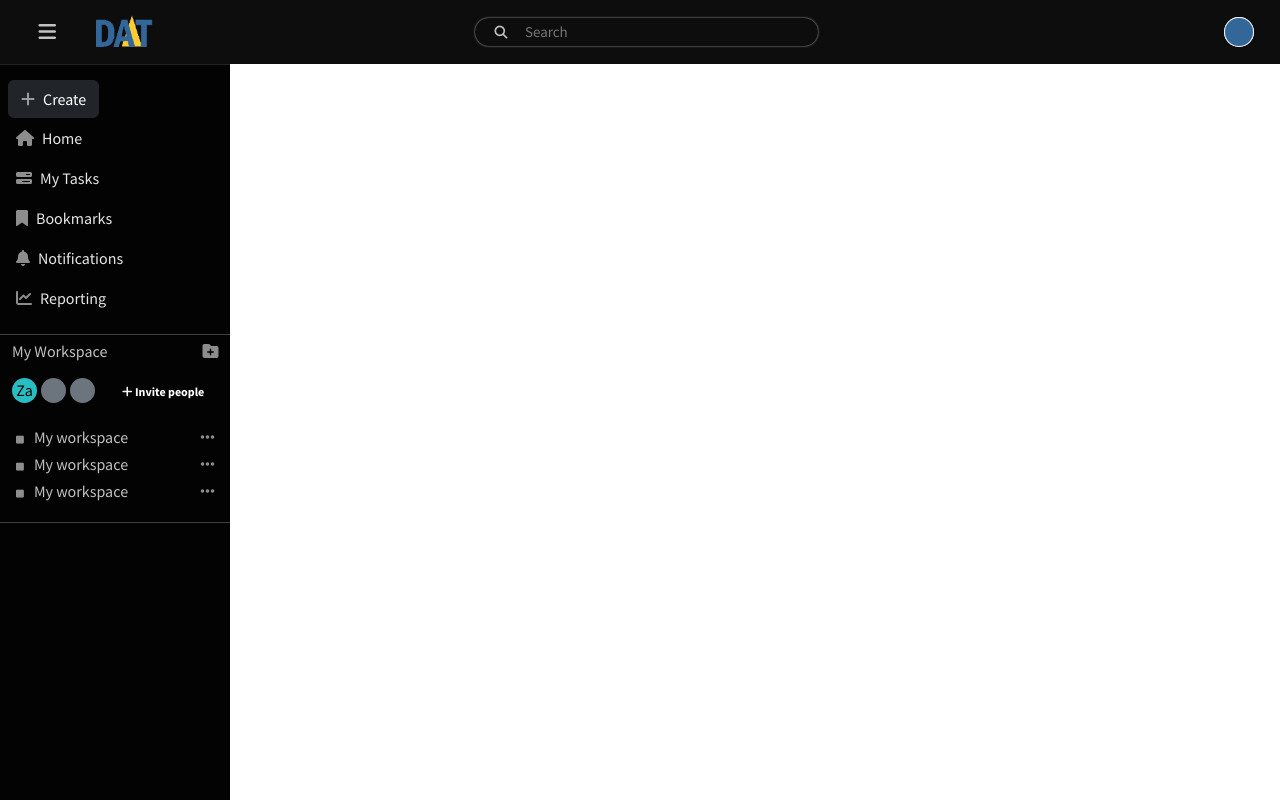
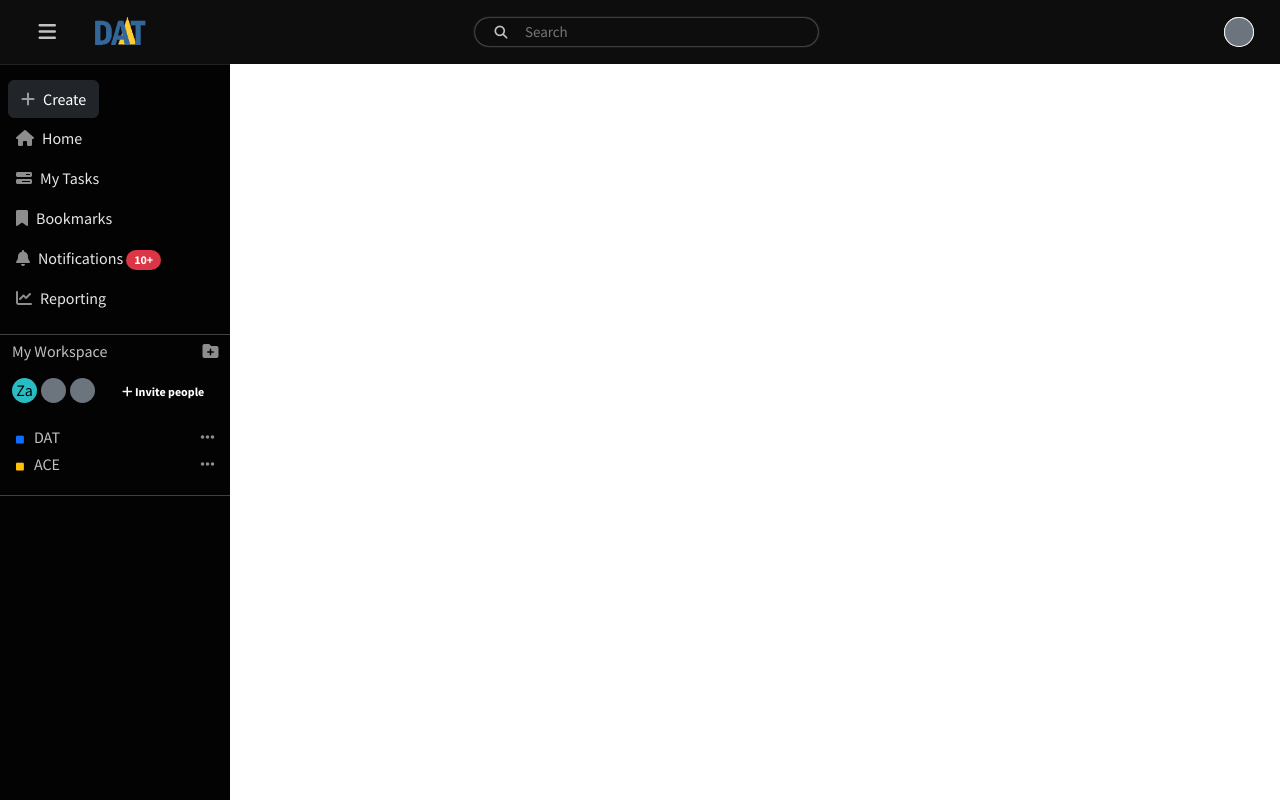
Before and after one commit to myominhtoo/dat-bbs-frontend, an Angular app: page / in a window 1280 px wide. Built offline with nearby package versions, Linux system fonts and the light colour scheme.

Commit message:
profile dropdown added

```diff
--- a/angular.json
+++ b/angular.json
@@ -28,7 +28,8 @@
               "node_modules/@fortawesome/fontawesome-free/css/all.min.css"
             ],
             "scripts": [
-              "node_modules/sweetalert/dist/sweetalert.min.js"
+              "node_modules/sweetalert/dist/sweetalert.min.js",
+              "node_modules/bootstrap/dist/js/bootstrap.bundle.min.js"
             ]
           },
           "configurations": {
--- a/src/app/components/layout/navbar.component.ts
+++ b/src/app/components/layout/navbar.component.ts
@@ -2,24 +2,7 @@ import { Component } from  "@angular/core";
 
 @Component({
     selector : 'navbar',
-    template : `
-         <header class="sticky-top w-100 bg-pale-dark d-flex px-5 align-items-center justify-content-around gap-1" id="header">
-            <div id="header-left" class="gap-2 align-items-center px-2 w-25 d-flex justify-content-start gap-3">
-                <i class="fa-solid fa-bars pale-snow" id="menu-icon" style="font-size:20px;transform: translateX(-100%);"></i>
-                <img src="/assets/icon.png" style="width:65px;" alt="icon">
-            </div>
-
-            <div id="header-center" class="gap-2 text-center px-2 w-50">
-                <i class="fa-solid fa-magnifying-glass" id="search-icon"></i>
-                <input type="search" id="search" placeholder="Search" />
-            </div>
-
-            <div id="header-right" class="gap-2 px-2 w-25 d-flex justify-content-end gap-2">
-                <div class="bg-thm" id="profile">
-                </div>
-            </div>
-        </header>
-    `
+    templateUrl:"./navbar.components.html"
 })
 export class NavbarComponent{
 
--- /dev/null
+++ b/src/app/components/layout/navbar.components.html
@@ -0,0 +1,24 @@
+<header class="sticky-top w-100 bg-pale-dark d-flex px-5 align-items-center justify-content-around gap-1" id="header">
+    <div id="header-left" class="gap-2 align-items-center px-2 w-25 d-flex justify-content-start gap-3">
+        <i class="fa-solid fa-bars pale-snow" id="menu-icon" style="font-size:20px;transform: translateX(-100%);"></i>
+        <img src="/assets/icon.png" style="width:58px;" alt="icon">
+    </div>
+
+    <div id="header-center" class="gap-2 text-center px-2 w-50">
+        <i class="fa-solid fa-magnifying-glass" id="search-icon"></i>
+        <input type="search" id="search" placeholder="Search" />
+    </div>
+
+    <div id="header-right" class="gap-2 px-2 w-25 d-flex justify-content-end gap-2">
+        <div class="btn-group">
+                <div  class="bg-thm btn btn-secondary" data-bs-toggle="dropdown" id="profile">
+                </div>
+            <ul class="dropdown-menu dropdown-menu-end dropdown-menu-lg-start">
+              <li><button class="dropdown-item" type="button">My Profile</button></li>
+              <li><button class="dropdown-item" type="button">LogOut</button></li>
+            </ul>
+          </div>
+    </div>
+    <!--  -->
+
+</header>
--- a/src/app/components/layout/sidebarcomponent.html
+++ b/src/app/components/layout/sidebarcomponent.html
@@ -11,7 +11,7 @@
         <li class="item p-2 text-md-start text-center"><i class="fa-solid fa-house mx-2"></i><span class="d-none d-md-inline-block">Home</span> </li>
         <li class="item p-2 text-md-start text-center"><i class="fa-solid fa-bars-progress mx-2"></i><span class="d-none d-md-inline-block">My Tasks</span></li>
         <li class="item p-2 text-md-start text-center"><i class="fa-solid fa-bookmark mx-2"></i><span class="d-none d-md-inline-block">Bookmarks</span></li>
-        <li class="item p-2 text-md-start text-center"><i class="fa-solid fa-bell mx-2"></i><span class="d-none d-md-inline-block">Notifications</span></li>
+        <li class="item p-2 text-md-start text-center"><i class="fa-solid fa-bell mx-2"></i><span class="d-none d-md-inline-block">Notifications <span class="badge text-bg-danger rounded-pill">10+</span> </span></li>
         <li class="item p-2 text-md-start text-center"><i class="fa-solid fa-chart-line mx-2"></i><span class="d-none d-md-inline-block">Reporting</span> </li>
     </ul>
     <section class="container-fluid workspace mt-3 pt-1">
@@ -43,26 +43,20 @@
 
                 <ul class="col-12 justify-content-center p-0 ">
                     <li class="px-3 cursor-btn">
-                        <i class="fas fa-square ws-icon"></i>
-                        <span class="color-hover-white">My workspace</span>
+                        <i class="fas fa-square ws-icon text-primary"></i>
+                        <span class="color-hover-white">DAT</span>
 
                           <i class="fas fa-ellipsis float-end pt-1 color-hover-white">
                             </i>
                     </li>
                     <li class="px-3 cursor-btn">
-                        <i class="fas fa-square ws-icon"></i>
-                        <span class="color-hover-white">My workspace</span>
+                        <i class="fas fa-square ws-icon text-warning"></i>
+                        <span class="color-hover-white">ACE</span>
 
                           <i class="fas fa-ellipsis float-end pt-1 color-hover-white">
                             </i>
                     </li>
-                    <li class="px-3 cursor-btn">
-                        <i class="fas fa-square ws-icon"></i>
-                        <span class="color-hover-white">My workspace</span>
 
-                          <i class="fas fa-ellipsis float-end pt-1 color-hover-white">
-                            </i>
-                    </li>
 
                 </ul>
 
```
